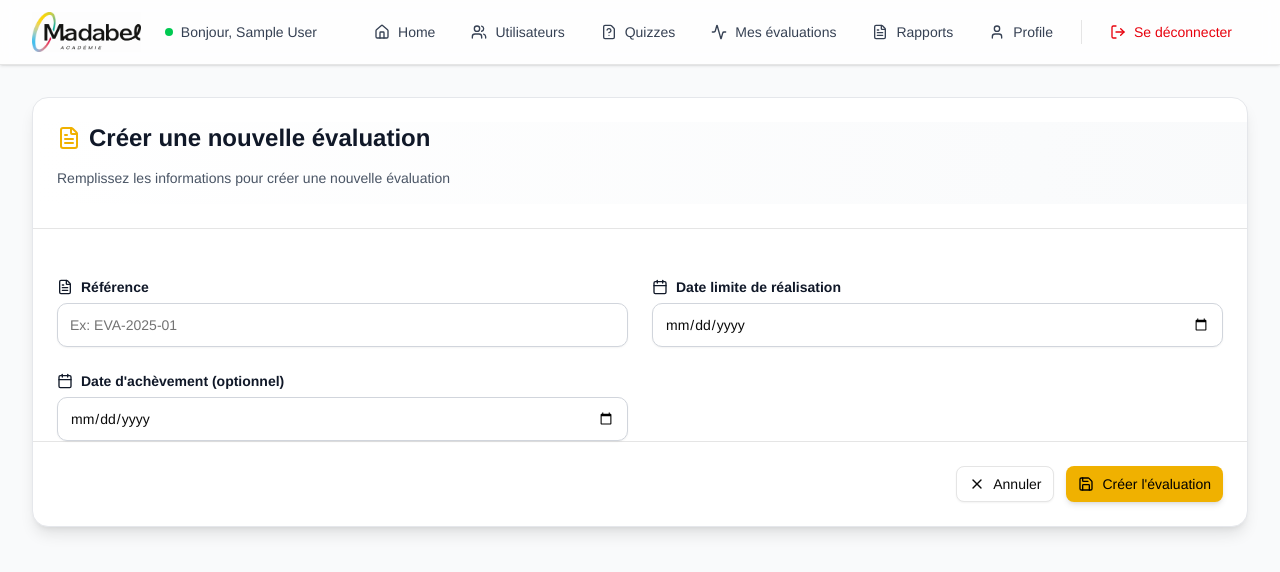
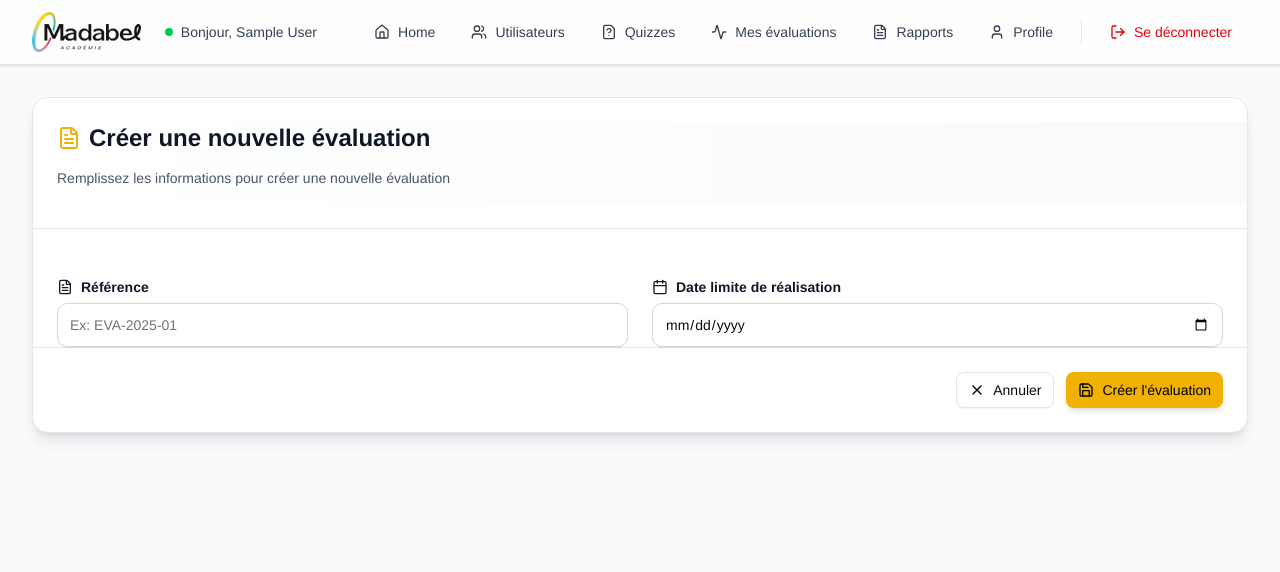
Before and after one commit to maharyfenitra/madabel-front, a Next.js app: page /modules/home/details in a window 1280 px wide. Shown: the top 572 px of the page. Built offline with nearby package versions, Linux system fonts and the light colour scheme; sample sign-in values are in the browser's storage.

Commit message:
Display complete date

```diff
--- a/src/app/modules/home/details/components/NewEvaluation.tsx
+++ b/src/app/modules/home/details/components/NewEvaluation.tsx
@@ -66,20 +66,6 @@ export function NewEvaluation() {
                 required
               />
             </div>
-
-            <div className="space-y-2">
-              <MadaLabel htmlFor="completedAt" className="flex items-center gap-2">
-                <Calendar className="w-4 h-4" />
-                Date d'achèvement (optionnel)
-              </MadaLabel>
-              <MadaInput
-                id="completedAt"
-                name="completedAt"
-                type="date"
-                value={formData.completedAt}
-                onChange={(e: ChangeEvent<HTMLInputElement>) => handleChange("completedAt", e.target.value)}
-              />
-            </div>
           </div>
         </CardContent>
 
--- a/src/app/modules/home/details/components/UpdateEvaluation.tsx
+++ b/src/app/modules/home/details/components/UpdateEvaluation.tsx
@@ -1,7 +1,7 @@
 "use client"
 
 import { ChangeEvent } from "react"
-import { useRouter } from "next/navigation"
+import { useRouter, useParams } from "next/navigation"
 import {
   Card,
   CardHeader,
@@ -14,13 +14,30 @@ import { Button } from "@/components/ui/button"
 import { Separator } from "@/components/ui/separator"
 import { MadaButton, MadaInput, MadaLabel } from "@/app/lib/components"
 import { useUpdateEvaluation } from "../hooks/useUpdateEvaluation"
+import { useParticipantList } from "../hooks/useParticipantList"
 import { ParticipantList } from "./ParticipantList"
-import { FileText, Calendar, X, Save, ArrowLeft } from "lucide-react"
+import { FileText, Calendar, X, Save, ArrowLeft, CheckCircle2 } from "lucide-react"
 import Link from "next/link"
 
 export function UpdateEvaluation() {
   const router = useRouter()
+  const params = useParams()
   const { handleSubmit, handleChange, formData, quizzes } = useUpdateEvaluation()
+  const { participants } = useParticipantList(Number(params?.id))
+
+  // Calculer la date du dernier participant ayant complété
+  const getLastCompletedDate = () => {
+    if (!participants || participants.length === 0) return null;
+
+    const completedDates = participants
+      .filter((p: any) => p.completedAt)
+      .map((p: any) => new Date(p.completedAt).getTime())
+      .sort((a: number, b: number) => b - a);
+
+    return completedDates.length > 0 ? new Date(completedDates[0]) : null;
+  };
+
+  const lastCompletedDate = getLastCompletedDate();
 
   return (
     <div className="space-y-6">
@@ -92,19 +109,23 @@ export function UpdateEvaluation() {
                 />
               </div>
 
-              <div className="space-y-2">
-                <MadaLabel htmlFor="completedAt" className="flex items-center gap-2">
-                  <Calendar className="w-4 h-4" />
-                  Date d'achèvement (optionnel)
-                </MadaLabel>
-                <MadaInput
-                  id="completedAt"
-                  name="completedAt"
-                  type="date"
-                  value={formData.completedAt}
-                  onChange={(e: ChangeEvent<HTMLInputElement>) => handleChange("completedAt", e.target.value)}
-                />
-              </div>
+              {lastCompletedDate && (
+                <div className="space-y-2">
+                  <MadaLabel className="flex items-center gap-2">
+                    <CheckCircle2 className="w-4 h-4 text-green-500" />
+                    Date du dernier participant complété
+                  </MadaLabel>
+                  <div className="px-3 py-2 bg-green-50 dark:bg-green-900/20 border border-green-200 dark:border-green-800 rounded-md text-sm text-green-700 dark:text-green-400">
+                    {lastCompletedDate.toLocaleDateString("fr-FR", {
+                      year: "numeric",
+                      month: "long",
+                      day: "numeric",
+                      hour: "2-digit",
+                      minute: "2-digit"
+                    })}
+                  </div>
+                </div>
+              )}
 
 
               <div className="space-y-2">
--- a/src/app/modules/home/details/hooks/useNewEvaluation.ts
+++ b/src/app/modules/home/details/hooks/useNewEvaluation.ts
@@ -11,7 +11,6 @@ export const useNewEvaluation = () => {
   const [formData, setFormData] = useState<EvaluationParams>({
     ref: "",
     deadline: "",
-    completedAt: "",
 
   });
 
@@ -71,6 +70,5 @@ export const useNewEvaluation = () => {
 export type EvaluationParams = {
   ref: string;
   deadline: string;
-  completedAt: string;
 
 };
--- a/src/app/modules/home/details/hooks/useUpdateEvaluation.ts
+++ b/src/app/modules/home/details/hooks/useUpdateEvaluation.ts
@@ -15,7 +15,6 @@ export const useUpdateEvaluation = () => {
     ref: "",
     createdAt: "",
     deadline: "",
-    completedAt: "",
   });
 
   //  Récupération de l'évaluation depuis l'API
@@ -45,9 +44,6 @@ export const useUpdateEvaluation = () => {
           : "",
         deadline: evaluation.deadline
           ? new Date(evaluation.deadline).toISOString().split("T")[0]
-          : "",
-        completedAt: evaluation.completedAt
-          ? new Date(evaluation.completedAt).toISOString().split("T")[0]
           : "",
       });
     }
@@ -102,5 +98,4 @@ export type EvaluationParams = {
   quizId?: number | null;
   createdAt: string;
   deadline: string;
-  completedAt: string;
 };
```
